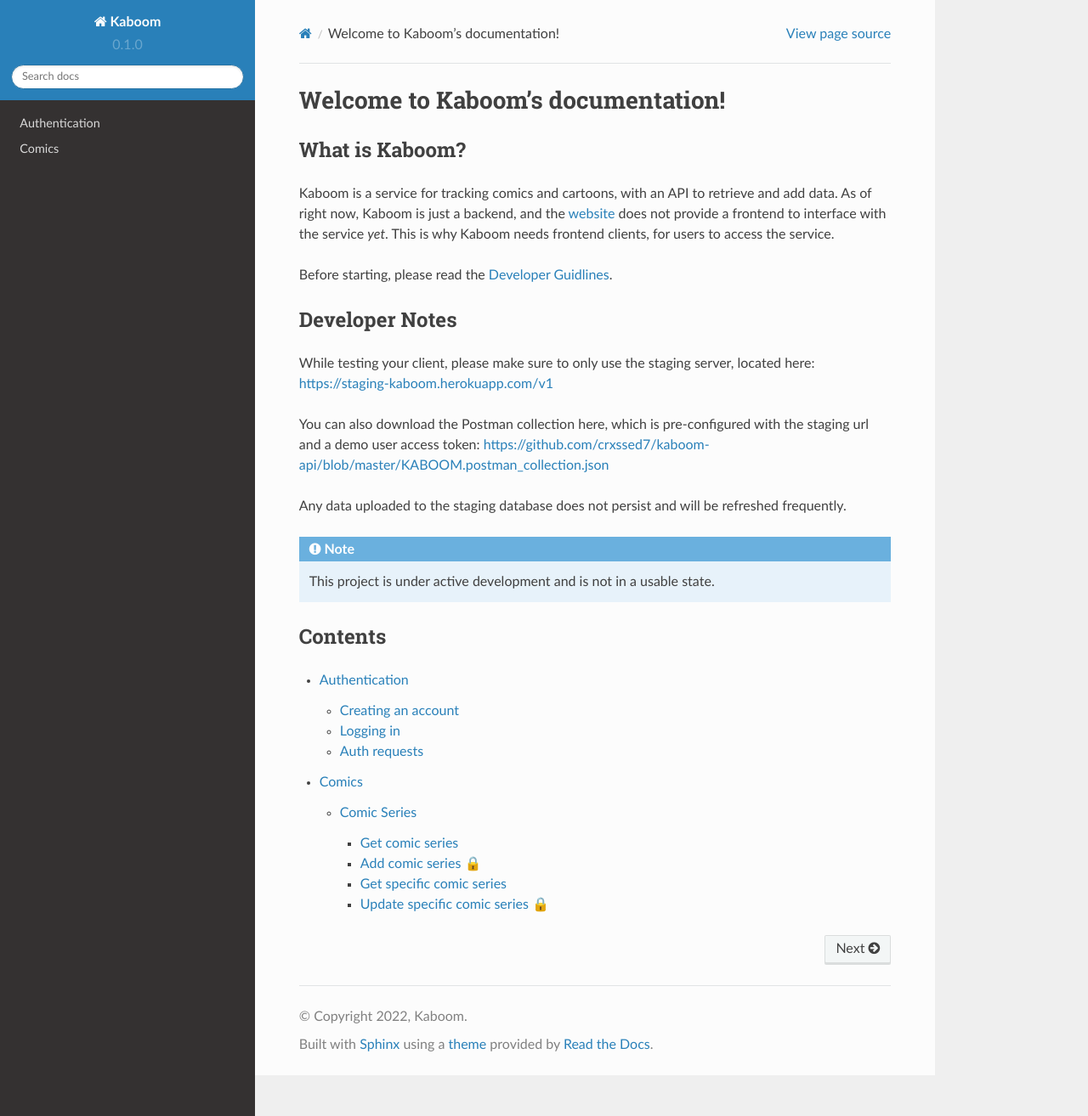
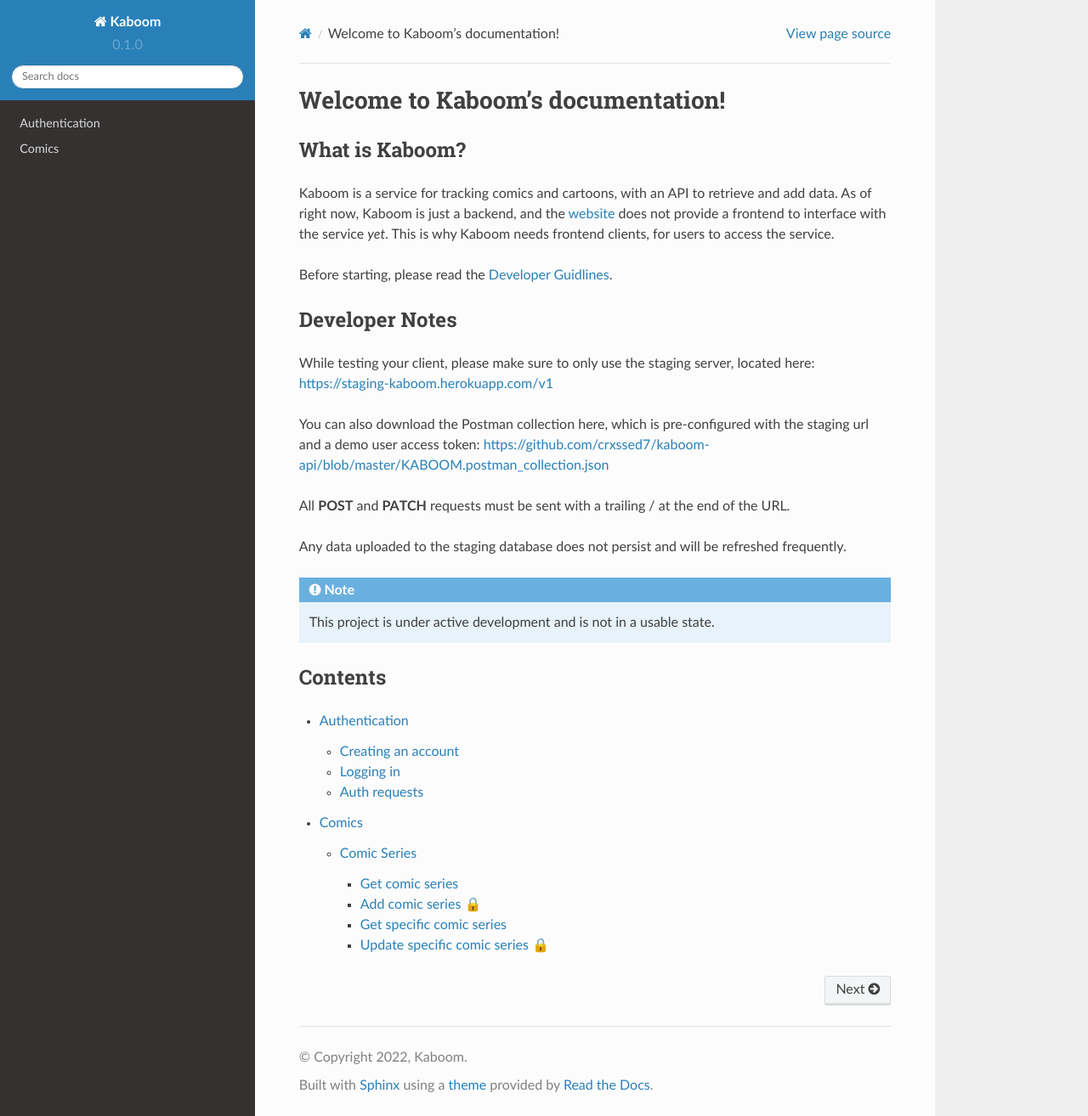
Before and after one commit to kaboom-db/kaboom-docs, a Sphinx documentation site: the page built from docs/source/index.rst, in a window 1280 px wide and 1314 px high. Shown: the whole window at 85% size. Built offline with Sphinx 7.4.7 and the Read the Docs theme 2.0.0, drawn with Linux system fonts in a browser that asks for light colours.

Commit message:
add note

```diff
--- a/docs/source/index.rst
+++ b/docs/source/index.rst
@@ -17,6 +17,8 @@
 
 You can also download the Postman collection here, which is pre-configured with the staging url and a demo user access token: https://github.com/crxssed7/kaboom-api/blob/master/KABOOM.postman_collection.json
 
+All **POST** and **PATCH** requests must be sent with a trailing / at the end of the URL.
+
 Any data uploaded to the staging database does not persist and will be refreshed frequently.
 
 .. note::
```
